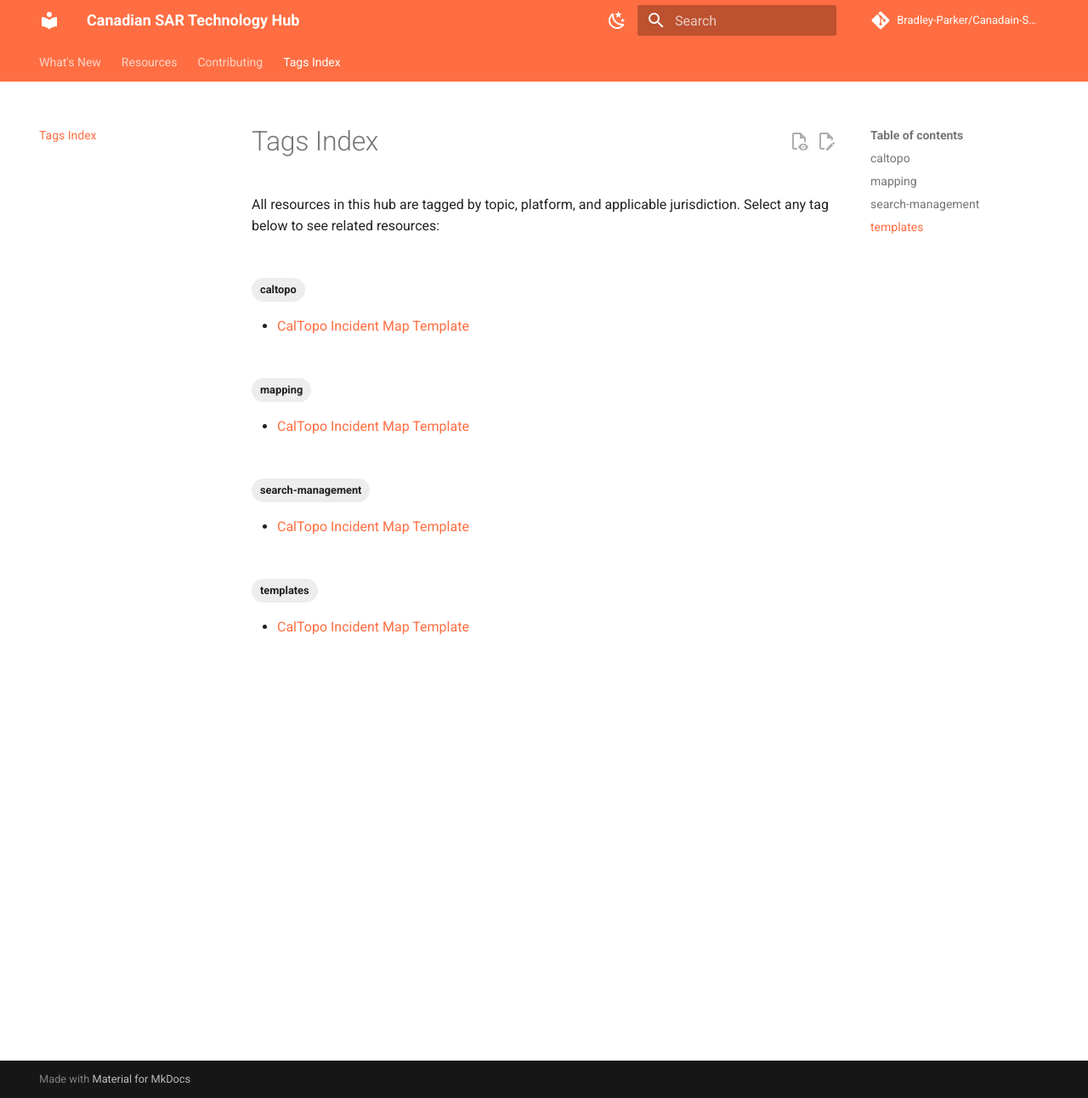
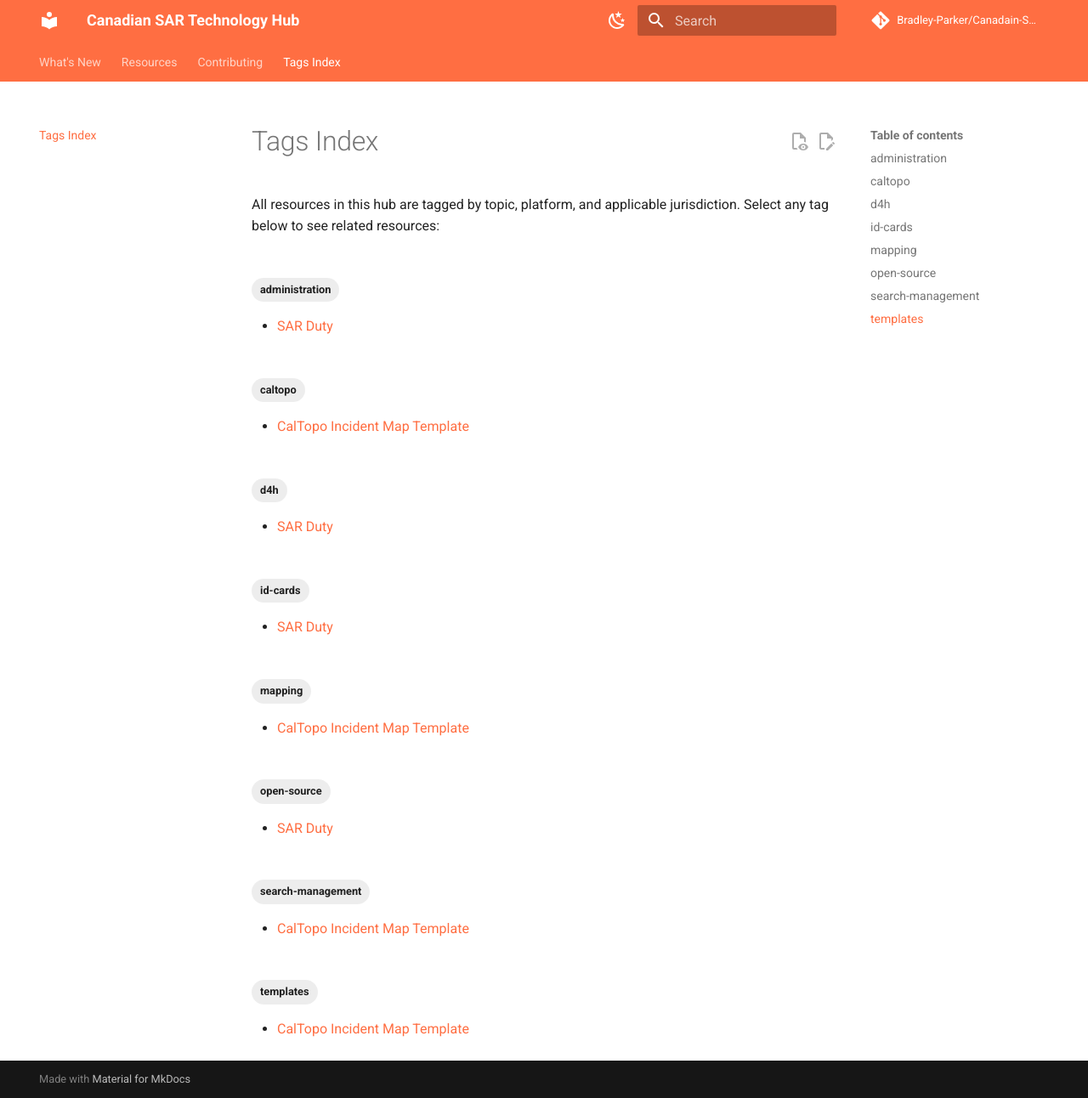
Before and after one commit to Bradley-Parker/Canadain-SAR-Technology-Hub, an MkDocs documentation site: the page built from docs/tags.md, in a window 1280 px wide and 1292 px high. Shown: the whole window at 85% size. Built offline with MkDocs 1.6.1 and Material for MkDocs 9.7.7, drawn with Linux system fonts in a browser that asks for light colours; comment, search, counter and statistics services are not loaded; part of the change alters nothing that is shown.

Commit message:
feat: add team administration section and SAR Duty documentation page

```diff
--- /dev/null
+++ b/docs/resources/team-administration/index.md
@@ -0,0 +1,34 @@
+---
+title: Team Administration
+description: Tools and guides for SAR team administrators — managing records, automating paperwork, and keeping member data accurate between missions.
+---
+
+# Team Administration
+
+Running a SAR team takes more than boots on the ground. Between D4H records, tax credit letters, ID cards, attendance sheets, and mileage tracking, the administrative load on team managers can be significant — especially for volunteer organizations where that work falls on a small number of dedicated people.
+
+This section covers tools and workflows that help reduce that burden, so admins spend less time at a desk and more time focused on readiness.
+
+---
+
+## Focus Areas
+
+- **D4H Integration Tools**: Software that extends or automates what D4H already tracks for your team.
+- **Member Records & Compliance**: Tax credit documentation, ID cards, and attendance records.
+- **Reimbursement & Mileage Tracking**: Tools that help calculate and document member expenses.
+
+---
+
+## Resources in this Category
+
+<div class="grid cards" markdown>
+
+-   :material-clipboard-account:{ .lg .middle } **SAR Duty**
+
+    ---
+
+    A free, open-source layer on top of D4H that automates tax credit letters, digital ID cards, door attendance, and more — built by a BC SAR volunteer, for SAR teams.
+
+    [:material-arrow-right: View Resource](sar-duty.md){ .md-button .md-button--primary }
+
+</div>
--- /dev/null
+++ b/docs/resources/team-administration/sar-duty.md
@@ -0,0 +1,94 @@
+---
+title: "SAR Duty — D4H Administration Tool"
+description: "A free, open-source web app that sits on top of D4H to automate tax credit letters, digital ID cards, door attendance, and mileage tracking for Canadian SAR team administrators."
+category: "Team Administration"
+jurisdiction:
+  - "National"
+tags:
+  - "d4h"
+  - "administration"
+  - "id-cards"
+  - "open-source"
+maintainer: "Canadian SAR Technology Hub"
+date_updated: 2026-10-19
+---
+
+# SAR Duty — D4H Administration Tool
+
+If your team uses [D4H](https://d4h.com/) to track members and incidents, you already know it is good at what it does. But there are some jobs D4H does not do — and those jobs tend to land on one or two volunteers who spend hours each year filling in the gaps by hand.
+
+**SAR Duty** is a free and open source web tool built by a BC SAR volunteer to handle exactly those tasks. It reads your team's D4H data and automates the paperwork around it — things like generating tax credit letters, issuing digital ID cards, and recording door attendance. Anyone with **Owner or Editor access in D4H** can sign their team up and start using it.
+
+SAR Duty has been used by teams for several years, most notably for issuing tax credit letters (see the SRVTC below) and calculating member mileage for reimbursement. Active development picked up significantly in Fall 2026, and early feedback from teams has been very positive.
+
+!!! note "Who This Is For"
+    SAR Duty is most useful for the people managing your team's D4H account — typically the team admin, training officer, or operations coordinator. If you have **Editor or Owner access** in D4H and find yourself doing a lot of repetitive paperwork, this tool is worth a look.
+
+---
+
+## What SAR Duty Does
+
+### Tax Credit Letters (SRVTC)
+
+The [Search and Rescue Volunteer Tax Credit (SRVTC)](https://www.canada.ca/en/revenue-agency/services/tax/individuals/topics/about-your-tax-return/tax-return/completing-a-tax-return/deductions-credits-expenses/line-31220-volunteer-firefighters-amount-line-31240-search-rescue-volunteers-amount.html) lets eligible SAR volunteers claim a federal tax credit if they complete 200 or more hours of qualifying service in a year. Tracking those hours and producing a signed letter for each qualifying member is a manual job — or it was.
+
+SAR Duty reads each member's attendance from D4H, calculates their hours, generates a tax credit letter, and emails it to them directly. Letters can be verified online at [verify.sarduty.com/letters](https://verify.sarduty.com/letters), which gives the CRA a simple way to confirm the hours are real.
+
+### Member ID Cards
+
+SAR Duty can issue a digital ID card to each member, stored in their Apple Wallet or Google Wallet. The card includes a QR code that anyone — an RCMP officer, Parks Canada warden, or property owner — can scan to verify the member's SAR affiliation. No printing required, and cards are always current.
+
+### Door Attendance
+
+Using a phone, an admin can record who arrives and leaves a training night or mission debrief at the door — then push that attendance directly into D4H. This removes the paper sign-in sheet and the manual entry step that follows it.
+
+### Mileage Tracking
+
+SAR Duty helps calculate member mileage for reimbursement, pulling from the same D4H activity data your team already maintains.
+
+!!! tip "Still Growing"
+    SAR Duty is under active development. New features are being added regularly. Check [sarduty.com](https://sarduty.com) for what is current — this page covers the core capabilities but may not reflect the latest additions.
+
+---
+
+## Getting Started
+
+SAR Duty connects to D4H using a D4H access key. You need **Owner or Editor access** to your team in D4H to sign up.
+
+1. Go to [sarduty.com](https://sarduty.com) and click **Sign up a team**.
+2. Enter your D4H access key when prompted.
+3. SAR Duty will pull your team's data from D4H and you can begin using the features.
+
+That's it. There is no software to install, and members do not need to create accounts — their D4H records are the source.
+
+---
+
+## Cost & Hosting
+
+The hosted version at [sarduty.com](https://sarduty.com) is currently available **at no cost**. It is run by Gerry, a BC SAR volunteer who built the tool for the SAR community and is offering it free of charge.
+
+Because this is a one-person volunteer effort, that may change over time. If cost or continuity is a concern for your team, SAR Duty is **fully open source**:
+
+> **Source code:** [github.com/gshaw/sarduty](https://github.com/gshaw/sarduty)
+
+Any team or organization with technical capacity can run their own instance. This makes SAR Duty a sustainable option even if the hosted version changes in the future.
+
+---
+
+## Practical Notes
+
+- **D4H access is required.** SAR Duty is not a standalone tool — your team must already be using D4H for member and activity tracking.
+- **Editor or Owner access needed.** Basic D4H member accounts cannot sign up a team. You need Editor or Owner permissions.
+- **Tax letters depend on accurate D4H data.** If attendance records in D4H are incomplete or missing, the hours calculation will reflect that. Make sure your D4H data is clean before generating letters each year.
+- **SRVTC eligibility is set by the CRA.** SAR Duty automates the letter-writing, but your team's management remains responsible for confirming which members meet the 200-hour threshold and qualify under the program rules.
+- **Internet connection required.** SAR Duty is a web app — it is not designed for use in areas without connectivity.
+
+---
+
+## Thanks & Credits
+
+SAR Duty was built and is maintained by **Gerry Shaw**, a BC SAR volunteer. The tool grew out of the real administrative burden SAR teams face each year and reflects genuine field experience with D4H and the SRVTC program. The project is open source and welcomes contributions from the SAR community.
+
+- Website: [sarduty.com](https://sarduty.com)
+- Source code: [github.com/gshaw/sarduty](https://github.com/gshaw/sarduty)
+- Letter verification: [verify.sarduty.com/letters](https://verify.sarduty.com/letters)
--- a/docs/whats-new.md
+++ b/docs/whats-new.md
@@ -12,6 +12,13 @@ For minor typo corrections or administrative site fixes, see the [Git Commit His
 ---
 
 ### October 2026
+
+???+ note "October 19, 2026 — SAR Duty: D4H Administration Tool"
+    **What Changed:** Added a new **Team Administration** resource category and a guide to SAR Duty — a free, open-source tool built by a BC SAR volunteer that automates tax credit letters (SRVTC), digital member ID cards, door attendance, and mileage tracking for teams using D4H.
+
+    - **Scope:** New category (`Team Administration`) and new resource page for SAR Duty.
+    - **Resource:** [:material-arrow-right-circle: SAR Duty — D4H Administration Tool](resources/team-administration/sar-duty.md)
+    - **Technical Diff:** [:octicons-git-commit-16: View Commit History](https://github.com/Bradley-Parker/Canadain-SAR-Technology-Hub/commits/main){ .md-button }
 
 ???+ note "October 19, 2026 — CalTopo SAR Incident Map Template & Folder Standard"
     **What Changed:** Added standardized CalTopo (SARTopo) incident map template and folder hierarchy guidelines, downloadable Clean and Guided GeoJSON template assets, and deployment SOPs aligned with SAR Command Assist and BCSARA best practices.
--- a/mkdocs.yml
+++ b/mkdocs.yml
@@ -71,6 +71,9 @@ nav:
           - CalTopo Incident Map Template: resources/mapping-gis/caltopo-sar-incident-template.md
       - Communications: resources/communications/index.md
       - Search Management: resources/search-management/index.md
+      - Team Administration:
+          - resources/team-administration/index.md
+          - SAR Duty: resources/team-administration/sar-duty.md
       - Field Hardware: resources/field-hardware/index.md
       - Training & Standards: resources/training-standards/index.md
       - Medical & Evacuation: resources/medical-evacuation/index.md
```
